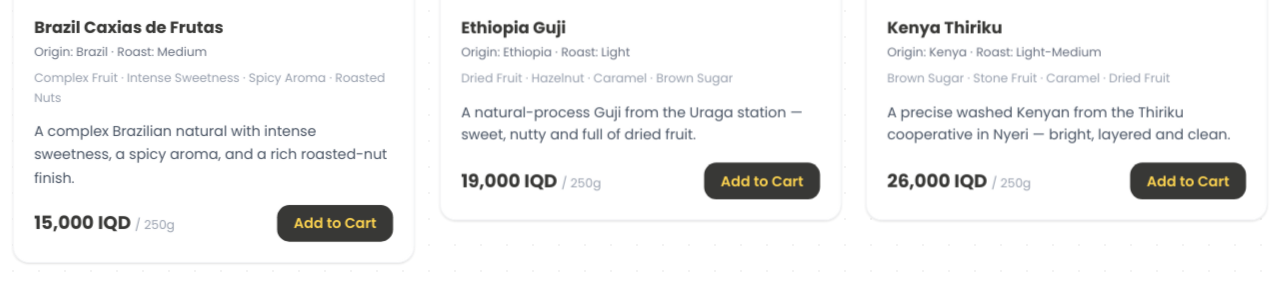
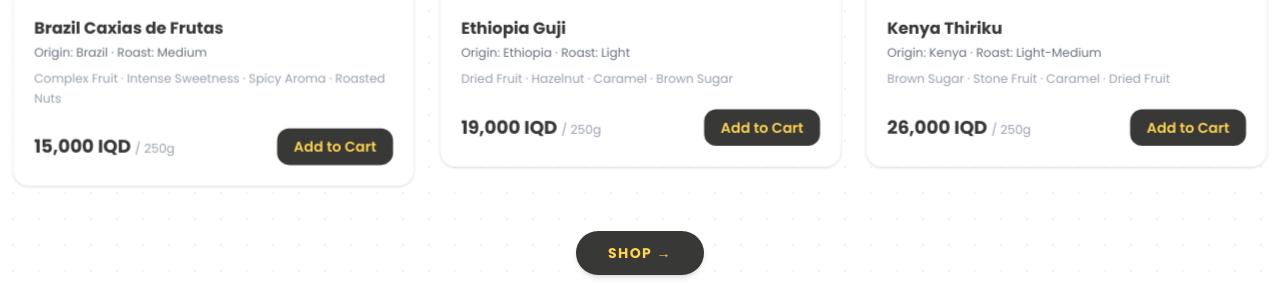
Before and after one commit to Abdullah-jankeez/Kite-roastery, a Next.js app: page /en in a window 1280 px wide. Shown: the part 1261-1553 px from the top of the page. Built offline with nearby package versions, Linux system fonts and the light colour scheme; no server answers.

Commit message:
Remove story description text from product cards (client request)

```diff
--- a/src/components/ProductCard.tsx
+++ b/src/components/ProductCard.tsx
@@ -28,7 +28,6 @@
   const origin = isAr ? product.originAr : product.originEn;
   const roast = isAr ? product.roastAr : product.roastEn;
   const notes = isAr ? product.notesAr : product.notesEn;
-  const desc = isAr ? product.descAr : product.descEn;
 
   const accent =
     product.category === "beans"
@@ -149,10 +148,8 @@
           <p className="text-xs text-gray-400 mb-3 leading-relaxed">{notes}</p>
         )}
 
-        <p className="text-sm text-gray-600 flex-1 mb-4 leading-relaxed">{desc}</p>
-
         {/* Price + Add to Cart */}
-        <div className="flex items-center justify-between mt-auto">
+        <div className="flex items-center justify-between mt-auto pt-2">
           <div>
             <span className="text-lg font-bold" style={{ color: "#383836" }}>
               {formatIQD(product.price)}
```
